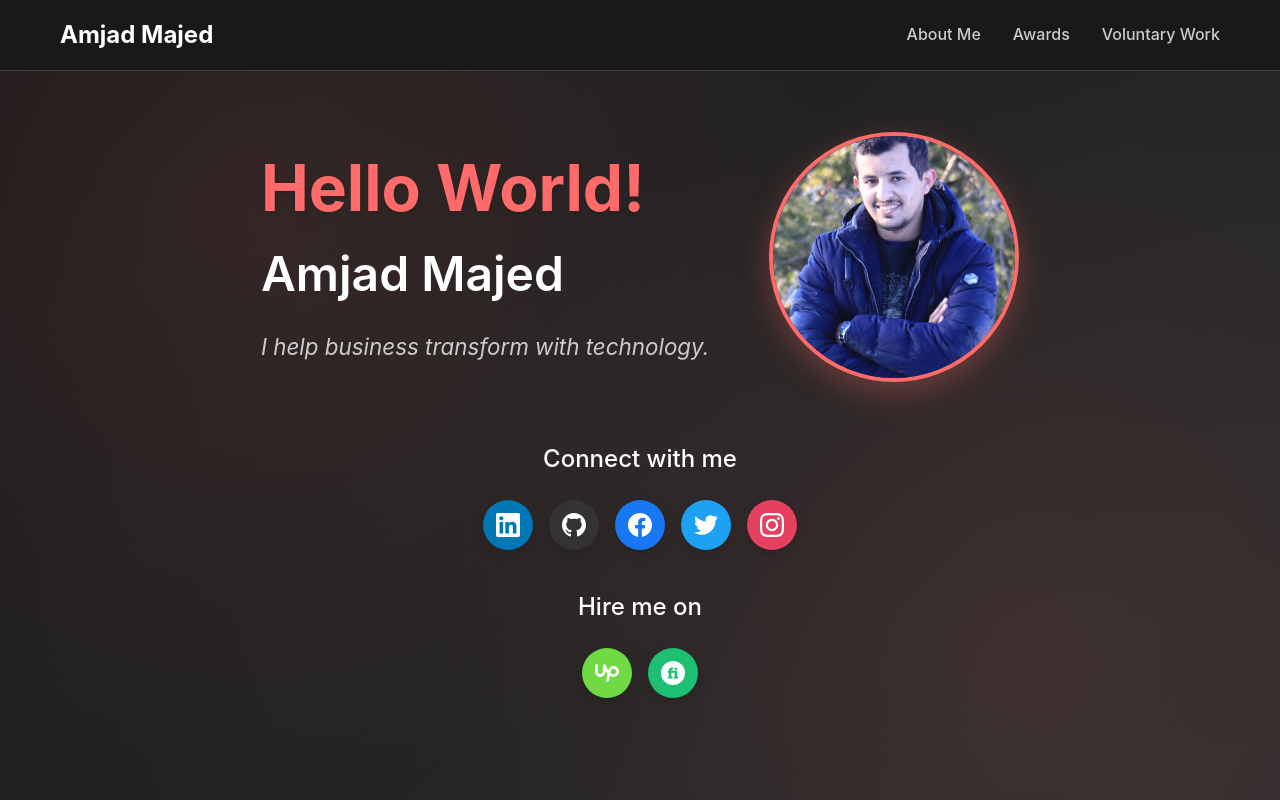
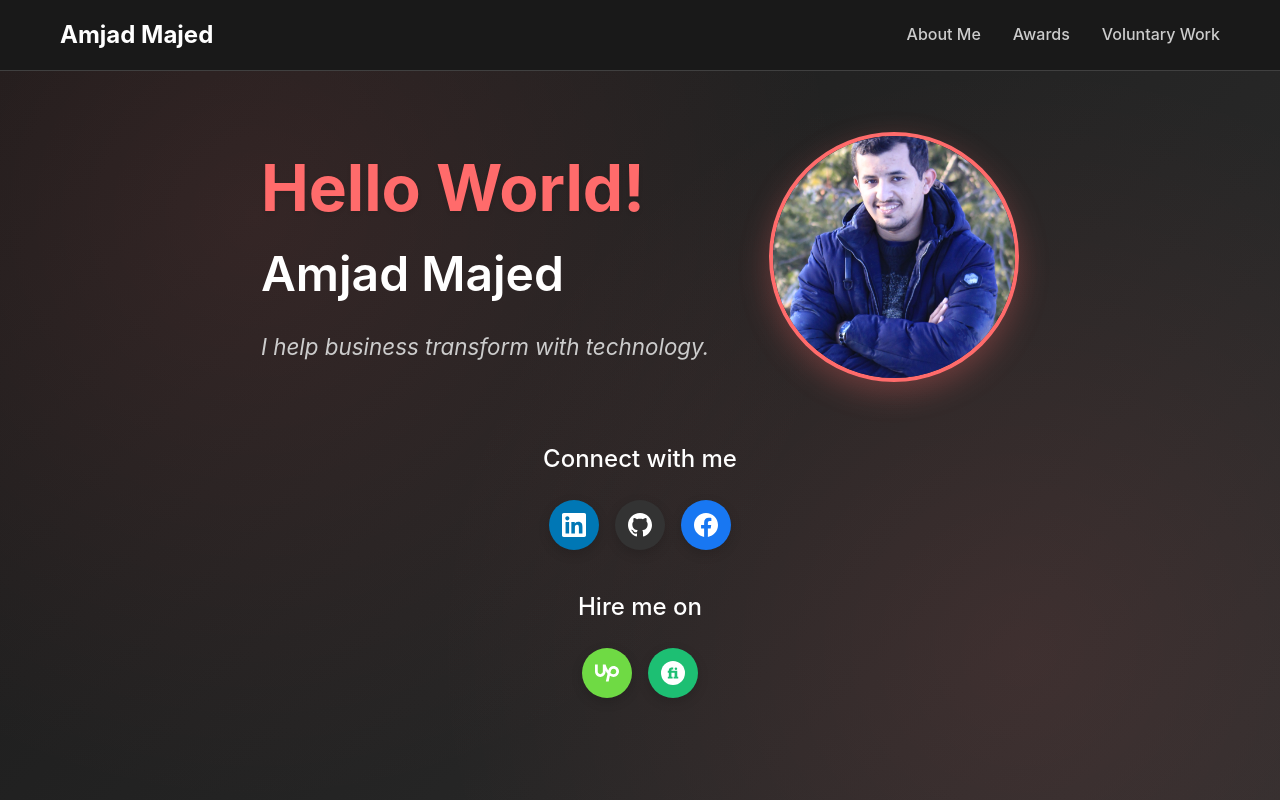
Before and after one commit to Amjad992/amjadmajed.com, a Next.js app: page / in a window 1280 px wide. Built offline with nearby package versions, Linux system fonts and the light colour scheme.

Commit message:
Chores: remove extra icons

```diff
--- a/src/app/globals.css
+++ b/src/app/globals.css
@@ -17,8 +17,6 @@
   --linkedin: #0077b5;
   --github: #333333;
   --facebook: #1877f2;
-  --twitter: #1da1f2;
-  --instagram: #e4405f;
   --upwork: #6fda44;
   --fiverr: #1dbf73;
 }
--- a/src/components/HeroSection.js
+++ b/src/components/HeroSection.js
@@ -39,18 +39,6 @@
 const FacebookIcon = () => (
   <svg width="20" height="20" viewBox="0 0 24 24" fill="currentColor">
     <path d="M24 12.073c0-6.627-5.373-12-12-12s-12 5.373-12 12c0 5.99 4.388 10.954 10.125 11.854v-8.385H7.078v-3.47h3.047V9.43c0-3.007 1.792-4.669 4.533-4.669 1.312 0 2.686.235 2.686.235v2.953H15.83c-1.491 0-1.956.925-1.956 1.874v2.25h3.328l-.532 3.47h-2.796v8.385C19.612 23.027 24 18.062 24 12.073z" />
-  </svg>
-);
-
-const TwitterIcon = () => (
-  <svg width="20" height="20" viewBox="0 0 24 24" fill="currentColor">
-    <path d="M23.953 4.57a10 10 0 01-2.825.775 4.958 4.958 0 002.163-2.723c-.951.555-2.005.959-3.127 1.184a4.92 4.92 0 00-8.384 4.482C7.69 8.095 4.067 6.13 1.64 3.162a4.822 4.822 0 00-.666 2.475c0 1.71.87 3.213 2.188 4.096a4.904 4.904 0 01-2.228-.616v.06a4.923 4.923 0 003.946 4.827 4.996 4.996 0 01-2.212.085 4.936 4.936 0 004.604 3.417 9.867 9.867 0 01-6.102 2.105c-.39 0-.779-.023-1.17-.067a13.995 13.995 0 007.557 2.209c9.053 0 13.998-7.496 13.998-13.985 0-.21 0-.42-.015-.63A9.935 9.935 0 0024 4.59z" />
-  </svg>
-);
-
-const InstagramIcon = () => (
-  <svg width="20" height="20" viewBox="0 0 24 24" fill="currentColor">
-    <path d="M12 2.163c3.204 0 3.584.012 4.85.07 3.252.148 4.771 1.691 4.919 4.919.058 1.265.069 1.645.069 4.849 0 3.205-.012 3.584-.069 4.849-.149 3.225-1.664 4.771-4.919 4.919-1.266.058-1.644.07-4.85.07-3.204 0-3.584-.012-4.849-.07-3.26-.149-4.771-1.699-4.919-4.92-.058-1.265-.07-1.644-.07-4.849 0-3.204.013-3.583.07-4.849.149-3.227 1.664-4.771 4.919-4.919 1.266-.057 1.645-.069 4.849-.069zm0-2.163c-3.259 0-3.667.014-4.947.072-4.358.2-6.78 2.618-6.98 6.98-.059 1.281-.073 1.689-.073 4.948 0 3.259.014 3.668.072 4.948.2 4.358 2.618 6.78 6.98 6.98 1.281.058 1.689.072 4.948.072 3.259 0 3.668-.014 4.948-.072 4.354-.2 6.782-2.618 6.979-6.98.059-1.28.073-1.689.073-4.948 0-3.259-.014-3.667-.072-4.947-.196-4.354-2.617-6.78-6.979-6.98-1.281-.059-1.69-.073-4.949-.073zm0 5.838c-3.403 0-6.162 2.759-6.162 6.162s2.759 6.163 6.162 6.163 6.162-2.759 6.162-6.163c0-3.403-2.759-6.162-6.162-6.162zm0 10.162c-2.209 0-4-1.79-4-4 0-2.209 1.791-4 4-4s4 1.791 4 4c0 2.21-1.791 4-4 4zm6.406-11.845c-.796 0-1.441.645-1.441 1.44s.645 1.44 1.441 1.44c.795 0 1.439-.645 1.439-1.44s-.644-1.44-1.439-1.44z" />
   </svg>
 );
 
@@ -126,20 +114,6 @@
               >
                 <FacebookIcon />
               </SocialIcon>
-              <SocialIcon
-                href="https://twitter.com/amjad992"
-                bgColor="var(--twitter)"
-                label="Twitter"
-              >
-                <TwitterIcon />
-              </SocialIcon>
-              <SocialIcon
-                href="https://www.instagram.com/amjad992"
-                bgColor="var(--instagram)"
-                label="Instagram"
-              >
-                <InstagramIcon />
-              </SocialIcon>
             </div>
           </div>
 
```
